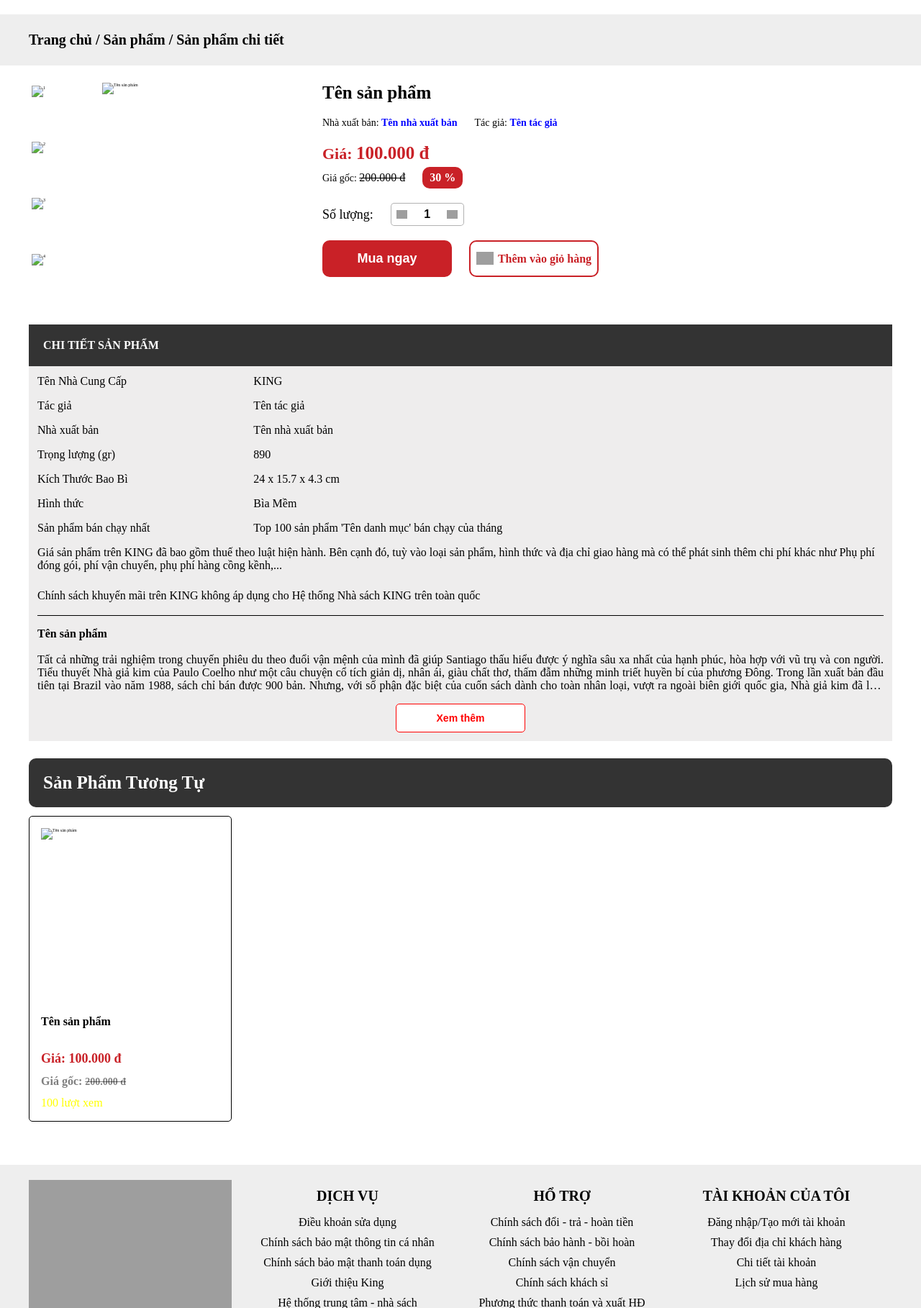
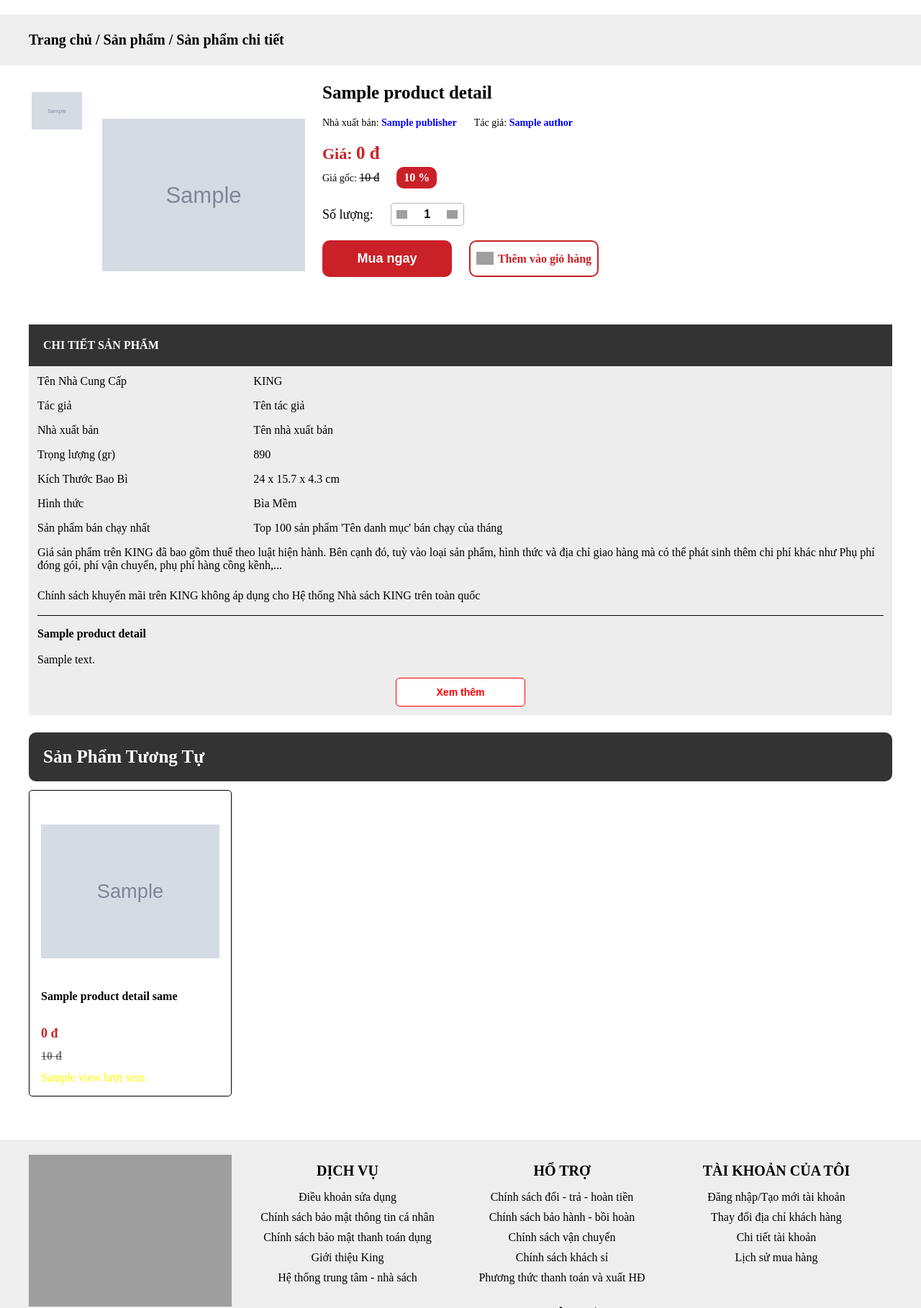
Before and after one commit to Khangdao0311/KING, a PHP site: template view/user/product-detail.php in a window 1280 px wide. Shown: the part 120-1938 px from the top of the page at 72% size. Run offline with PHP 8.4, Linux system fonts and the light colour scheme; the template is opened without the code that fills it: most values are stand-ins (such as "Sample title", 1, 10 or a date in 2020); grey boxes marked "Sample" are stand-in pictures; grey boxes are pictures that could not be loaded.

Commit message:
page cart and product-detal

```diff
--- a/index.php
+++ b/index.php
@@ -1,6 +1,9 @@
 <?php
     session_start();
     // session_destroy();
+    if(!isset($_SESSION['cart'])){
+        $_SESSION['cart'] = [];
+    }
     require_once 'model/global.php';
     require_once 'model/pdo.php';
     require_once 'model/category.php';
--- a/view/user/header.php
+++ b/view/user/header.php
@@ -43,7 +43,15 @@
                 <a href="?mod=cart&act=list" class="header-cart">
                     <div class="header-icon">
                         <img src="https://cdn0.fahasa.com/skin/frontend/ma_vanese/fahasa/images/ico_cart_gray.svg" alt="">
-                        <div class="header-quantity">0</div>
+                        <div class="header-quantity">
+                            <?php
+                            if (isset($_SESSION['cart'])) {
+                                echo count($_SESSION['cart']);
+                            }else{
+                                echo '0';
+                            }
+                             ?>
+                        </div>
                     </div>
                     <p>Giỏ hàng</p>
                 </a>
--- a/view/user/product-detail.php
+++ b/view/user/product-detail.php
@@ -1,3 +1,28 @@
+<?php
+    $html_img_productdetail = "";
+    foreach ($gallery as $item) {
+        $html_img_productdetail .= '
+        <div onclick="show_image(this)" class="productdetail_image_list-item">
+            <img src="view/'.$item['image'].'" alt="">
+        </div>
+        ';
+    }
+    $html_productdetail_same = "";
+    foreach ($product_detail_same as $item) {
+        $link_img_productdetail = 'index.php?mod=page&act=product-detail&id='.$item['id'];
+        $html_productdetail_same .= '
+        <div class="col-4 col">
+            <div class="product-box">
+                <a href="'.$link_img_productdetail.'" class="product-img"><img src="view/'.$item['image'].'" alt=""></a>
+                <a href="?mod=page&act=product-detail" class="product-mane">'.$item['name'].'</a>
+                <div class="product-price_sale">'.number_format($item['price_sale'],0,',','.').' đ</div>
+                <del class="product-price">'.number_format($item['price'],0,',','.').' đ</del>
+                <div class="product-view">'.$item['view'].' lượt xem</div>
+            </div>
+        </div>
+        ';
+    }
+?>
 
 <?php include_once('header.php') ?>
 <title>Sản Phẩm</title>
@@ -12,35 +37,24 @@
         <div class="productdetail-image">
             <div class="productdetail_image-list">
 
-                <div onclick="show_image(this)" class="productdetail_image_list-item">
-                    <img src="" alt="1">
-                </div>
-                <div onclick="show_image(this)" class="productdetail_image_list-item">
-                    <img src="" alt="2">
-                </div>
-                <div onclick="show_image(this)" class="productdetail_image_list-item">
-                    <img src="" alt="3">
-                </div>
-                <div onclick="show_image(this)" class="productdetail_image_list-item">
-                    <img src="" alt="4">
-                </div>
+                <?=$html_img_productdetail?>
 
             </div>
             <div class="productdetail_image-main">
-               <img src="" alt="Tên sản phẩm">
+               <img src="view/<?=$product_detail['image']?>" alt="">
             </div>
         </div>
-        <form action="?mod=cart&act=addtoCart" method="post" class="productdetail-content">
-            <div class="productdetail-name">Tên sản phẩm</div>
+        <form action="?mod=cart&act=list" method="post" class="productdetail-content">
+            <div class="productdetail-name"><?=$product_detail['name']?></div>
             <div class="productdetail-publisher_author">
-                <div class="productdetail-publisher">Nhà xuất bản: <b>Tên nhà xuất bản</b></div>
-                <div class="productdetail-author">Tác giả: <b>Tên tác giả</b></div>
+                <div class="productdetail-publisher">Nhà xuất bản: <b><?=$publisher['name'] ?></b></div>
+                <div class="productdetail-author">Tác giả: <b><?=$author['name']?></b></div>
             </div>
             <div class="productdetail-price_container">
-                <div class="productdetail-price_sale">Giá: <b>100.000 đ</b></div>
+                <div class="productdetail-price_sale">Giá: <b><?=number_format($product_detail['price_sale'],0,',','.')?> đ</b></div>
                 <div class="productdetail-price_box">
-                    <div class="productdetail-price">Giá gốc: <del>200.000 đ</del></div>
-                    <div class="productdetail-persent">30 %</div>
+                    <div class="productdetail-price">Giá gốc: <del><?=number_format($product_detail['price'],0,',','.')?> đ</del></div>
+                    <div class="productdetail-persent">10 %</div>
                 </div>
             </div>
             <div class="productdetail-quantity">
@@ -57,13 +71,14 @@
             </div>
             <div class="productdetail-button">
                 <input name="btn_buy_now" class="productdetail_button-buy_now" type="submit" value="Mua ngay">
-                <a href="?mod=cart&act=addCart&id=" class="productdetail_button-add_cart">
+                <a href="index.php?mod=cart&act=list&id=<?=$product_detail['id']?>" class="productdetail_button-add_cart">
                     <div class="productdetail_button_add_cart-icon">
                         <img src="https://cdn0.fahasa.com/skin/frontend/ma_vanese/fahasa/images/icon-cart.svg" alt="">
                     </div>
                     <div class="productdetail_button_add_cart-text">Thêm vào giỏ hàng</div>
                 </a>
             </div>
+            <input value="<?=$product_detail['id']?>" name="id" type="hidden">
         </form>
     </div>
 </section>
@@ -117,45 +132,8 @@
                 </p>
             </div>
             <div class="productdetail-innerbook">
-                <h3>Tên sản phẩm</h3>
-                <p class="productdetail_innerbook-describe">Tất cả những trải nghiệm trong chuyến phiêu du theo đuổi vận mệnh của mình đã giúp Santiago thấu hiểu được ý nghĩa sâu xa nhất của hạnh phúc, hòa hợp với vũ trụ và con người.
-Tiểu thuyết Nhà giả kim của Paulo Coelho như một câu chuyện cổ tích giản dị, nhân ái, giàu chất thơ, thấm đẫm những minh triết huyền bí của phương Đông. Trong lần xuất bản đầu tiên tại Brazil vào năm 1988, sách chỉ bán được 900 bản. Nhưng, với số phận đặc biệt của cuốn sách dành cho toàn nhân loại, vượt ra ngoài biên giới quốc gia, Nhà giả kim đã làm rung động hàng triệu tâm hồn, trở thành một trong những cuốn sách bán chạy nhất mọi thời đại, và có thể làm thay đổi cuộc đời người đọc.
-
-“Nhưng nhà luyện kim đan không quan tâm mấy đến những điều ấy. Ông đã từng thấy nhiều người đến rồi đi, trong khi ốc đảo và sa mạc vẫn là ốc đảo và sa mạc. Ông đã thấy vua chúa và kẻ ăn xin đi qua biển cát này, cái biển cát thường xuyên thay hình đổi dạng vì gió thổi nhưng vẫn mãi mãi là biển cát mà ông đã biết từ thuở nhỏ. Tuy vậy, tự đáy lòng mình, ông không thể không cảm thấy vui trước hạnh phúc của mỗi người lữ khách, sau bao ngày chỉ có cát vàng với trời xanh nay được thấy chà là xanh tươi hiện ra trước mắt. ‘Có thể Thượng đế tạo ra sa mạc chỉ để cho con người biết quý trọng cây chà là,’ ông nghĩ.”
-
-- Trích Nhà giả kim
-
-Nhận định
-
-“Sau Garcia Márquez, đây là nhà văn Mỹ Latinh được đọc nhiều nhất thế giới.” - The Economist, London, Anh
-
-
-
-“Santiago có khả năng cảm nhận bằng trái tim như Hoàng tử bé của Saint-Exupéry.” - Frankfurter Allgemeine Zeitung, Đức
-
-Mã hàng	8935235226272
-Tên Nhà Cung Cấp	Nhã Nam
-Tác giả	Paulo Coelho
-Người Dịch	Lê Chu Cầu
-NXB	NXB Hội Nhà Văn
-Năm XB	2020
-Trọng lượng (gr)	220
-Kích Thước Bao Bì	20.5 x 13 cm
-Số trang	227
-Hình thức	Bìa Mềm
-Sản phẩm hiển thị trong
-Đồ Chơi Cho Bé - Giá Cực Tốt
-Nhã Nam
-Top sách được phiên dịch nhiều nhất
-RƯỚC DEAL LINH ĐÌNH VUI ĐÓN TRUNG THU
-Sản phẩm bán chạy nhất	Top 100 sản phẩm Tiểu thuyết bán chạy của tháng
-Giá sản phẩm trên Fahasa.com đã bao gồm thuế theo luật hiện hành. Bên cạnh đó, tuỳ vào loại sản phẩm, hình thức và địa chỉ giao hàng mà có thể phát sinh thêm chi phí khác như Phụ phí đóng gói, phí vận chuyển, phụ phí hàng cồng kềnh,...
-Chính sách khuyến mãi trên Fahasa.com không áp dụng cho Hệ thống Nhà sách Fahasa trên toàn quốc
-Tất cả những trải nghiệm trong chuyến phiêu du theo đuổi vận mệnh của mình đã giúp Santiago thấu hiểu được ý nghĩa sâu xa nhất của hạnh phúc, hòa hợp với vũ trụ và con người.
-
-Tiểu thuyết Nhà giả kim của Paulo Coelho như một câu chuyện cổ tích giản dị, nhân ái, giàu chất thơ, thấm đẫm những minh triết huyền bí của phương Đông. Trong lần xuất bản đầu tiên tại Brazil vào năm 1988, sách chỉ bán được 900 bản. Nhưng, với số phận đặc biệt của cuốn sách dành cho toàn nhân loại, vượt ra ngoài biên giới quốc gia, Nhà giả kim đã làm rung động hàng triệu tâm hồn, trở thành một trong những cuốn sách bán chạy nhất mọi thời đại, và có thể làm thay đổi cuộc đời người đọc.
-
-“Nhưng nhà luyện kim đan không quan tâm mấy đến những điều ấy. Ông đã từng thấy nhiều người đến rồi đi, trong khi ốc đảo và sa mạc vẫn là ốc đảo và sa mạc. Ông đã thấy vua chúa và kẻ ăn xin đi qua biển cát này, cái biển cát thường xuyên thay hình đổi dạng vì gió thổi nhưng vẫn mãi mãi là biển cát mà ông đã biết từ thuở nhỏ. Tuy vậy, tự đáy lòng mình, ông không thể không cảm thấy vui trước hạnh phúc của mỗi người lữ khách, sau bao ngày chỉ có cát vàng với trời xanh nay được thấy chà là xanh tươi hiện ra trước mắt. ‘Có thể Thượng đế tạo ra sa mạc chỉ để cho con người biết quý trọng cây chà là,’ ông nghĩ.”</p>
+                <h3><?= $product_detail['name'] ?></h3>
+                <p class="productdetail_innerbook-describe"><?= $product_detail['describle'] ?></p>
             </div>
             <button onclick="check_describe(this)" class="productdetail-button_buy">Xem thêm</button>
         </div>
@@ -167,23 +145,7 @@ Tiểu thuyết Nhà giả kim của Paulo Coelho như một câu chuyện cổ
         </div>
         <div class="row">
 
-            <div class="col-4 col">
-                <div class="product-box">
-                    <a href="'?mod=page&act=product-detail&id=" class="product-img"><img src="" alt="Tên sản phẩm"></a>
-                    <a href="'?mod=page&act=product-detail&id=" class="product-mane">Tên sản phẩm</a>
-                    <div class="product-price_sale">Giá: 100.000 đ</div>
-                    <div class="product-price">Giá gốc: <del>200.000 đ</del> </div>
-                    <div class="product-view">100 lượt xem</div>
-                    <div class="product-icon_box">
-                        <div class="product-icon">
-                            <img src="https://cdn-icons-png.flaticon.com/512/4903/4903482.png" alt="">
-                        </div>
-                        <div class="product-icon">
-                            <img src="https://cdn-icons-png.flaticon.com/512/1077/1077035.png " alt="">
-                        </div>
-                    </div>
-                </div>
-            </div>
+            <?=$html_productdetail_same?>
 
 
         </div>
```
Also changed, not shown: controller/user/cart.php (+23 -0 lines), controller/user/page.php (+8 -0 lines), view/user/cart.php (+42 -34 lines), view/user/home.php (+34 -26 lines).
